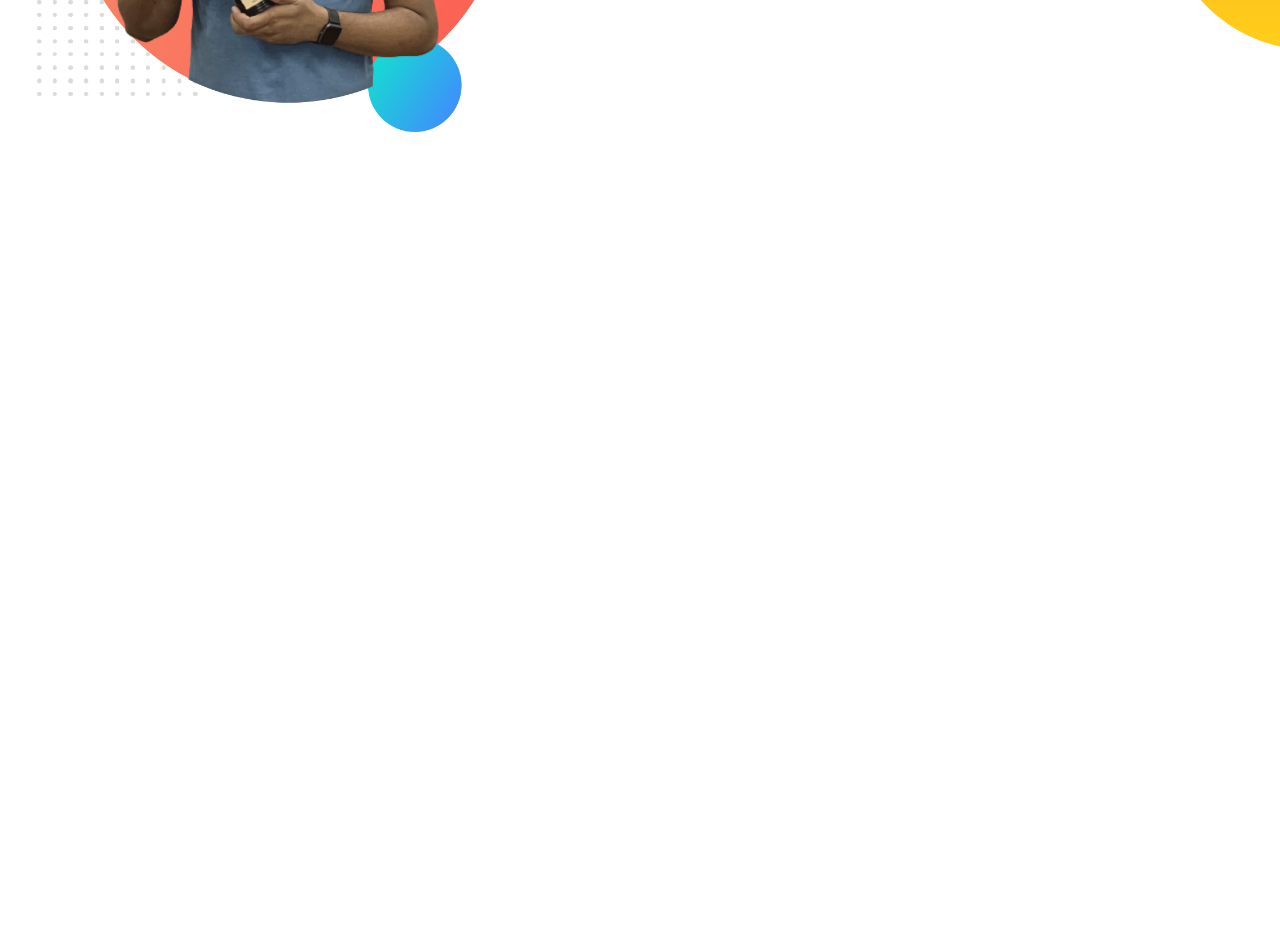
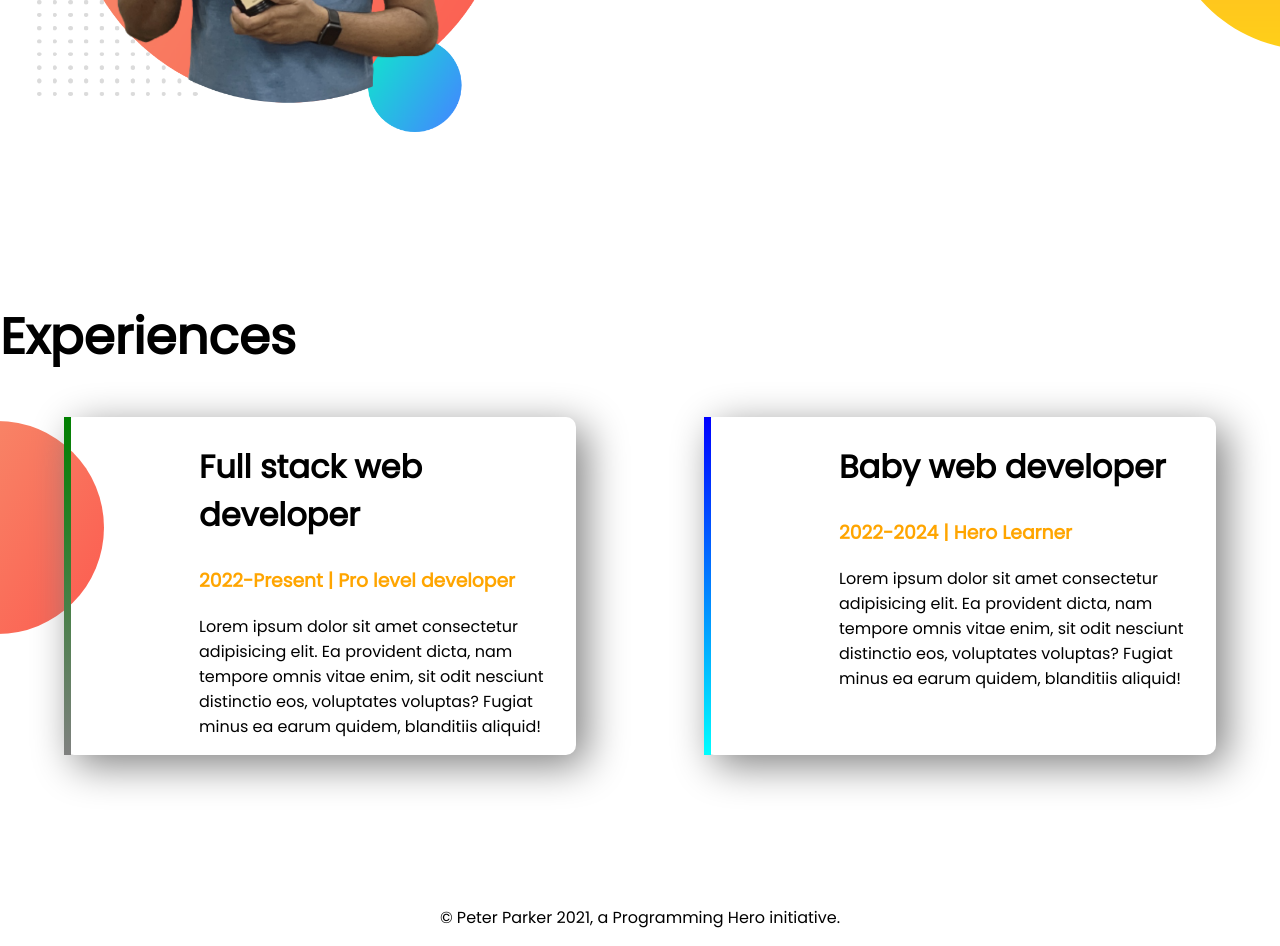
Before and after one commit to nashwan09/developer-portfolio, a plain HTML site: page index.html in a window 1280 px wide. Shown: the part 996-1942 px from the top of the page. Before the commit the page ends 1296 px from the top, so only its background shows below. Drawn offline with Linux system fonts and the light colour scheme.

Commit message:
exp area and footer added

```diff
--- a/index.html
+++ b/index.html
@@ -13,7 +13,7 @@
 </head>
 
 <body>
-    <section class="top-banner">
+    <section class="top-banner flexible-container">
         <div class="half-width">
             <h1>Welcome To</h1>
             <h1><span class="o-clr">Nashwan's</span> World!</h1>
@@ -26,7 +26,7 @@
             <img src="images/Photo for Site.png" alt="">
         </div>
     </section>
-    <section class="dream-big">
+    <section class="dream-big flexible-container">
         <div class="half-width">
             <img src="images/nashwan.png" alt="">
         </div>
@@ -39,6 +39,35 @@
         </div>
 
     </section>
+    <section class="experience-area">
+        <h1>Experiences</h1>
+        <div class="flexible-container">
+            <div id="web-full" class="exp-itm">
+                <h2>Full stack web developer</h2>
+                <h3 class="o-clr">2022-Present | Pro level developer</h3>
+                <p>Lorem ipsum dolor sit amet consectetur adipisicing elit. Ea provident dicta, nam tempore omnis vitae
+                    enim, sit odit nesciunt distinctio eos, voluptates voluptas? Fugiat minus ea earum quidem,
+                    blanditiis
+                    aliquid!</p>
+
+            </div>
+            <div id="web-bby" class="exp-itm">
+                <h2>Baby web developer</h2>
+                <h3 class="o-clr">2022-2024 | Hero Learner</h3>
+                <p>Lorem ipsum dolor sit amet consectetur adipisicing elit. Ea provident dicta, nam tempore omnis vitae
+                    enim, sit odit nesciunt distinctio eos, voluptates voluptas? Fugiat minus ea earum quidem,
+                    blanditiis
+                    aliquid!</p>
+
+
+            </div>
+        </div>
+    </section>
+    <footer>
+        <p>© Peter Parker 2021, a Programming Hero initiative.</p>
+    </footer>
+
+
 </body>
 
 </html>
--- a/style.css
+++ b/style.css
@@ -5,10 +5,13 @@ body{
 h1{
     font-size: 50px;
 }
+h2{
+    font-size: 32px;
+}
 .o-clr{
     color: orange;
 }
-section{
+.flexible-container{
     display: flex;
     margin-bottom: 150px;
 }
@@ -39,3 +42,30 @@ section{
     background-repeat: no-repeat;
     background-position: right;
 }
+.exp-itm{
+    box-shadow: 10px 10px 40px gray ;
+    width: 40%;
+    margin-left: 5%;
+    margin-right: 5%;
+    padding-left: 10%;
+    border-radius: 10px;
+
+}
+.experience-area{
+    background-image: url(images/exp-bg.png);
+    background-repeat: no-repeat;
+    background-position: left;
+}
+#web-full{
+    border-left: 7px solid;
+    border-image: linear-gradient(green, gray);
+    border-image-slice: 1;
+}
+#web-bby{
+    border-left: 7px solid;
+    border-image: linear-gradient(blue, cyan);
+    border-image-slice: 1;
+}
+footer p{
+    text-align:center;
+}
```
Also changed, not shown: 4 other files.
